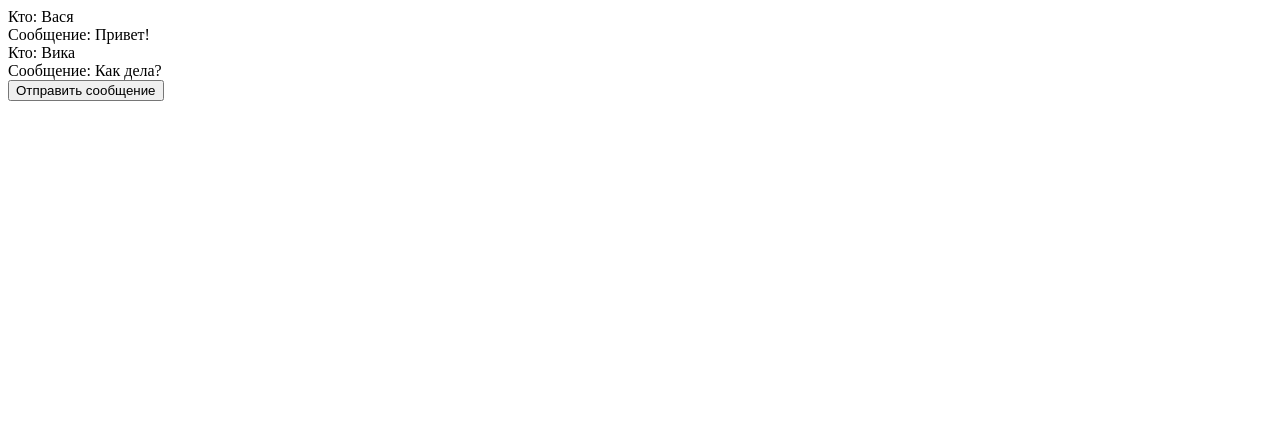
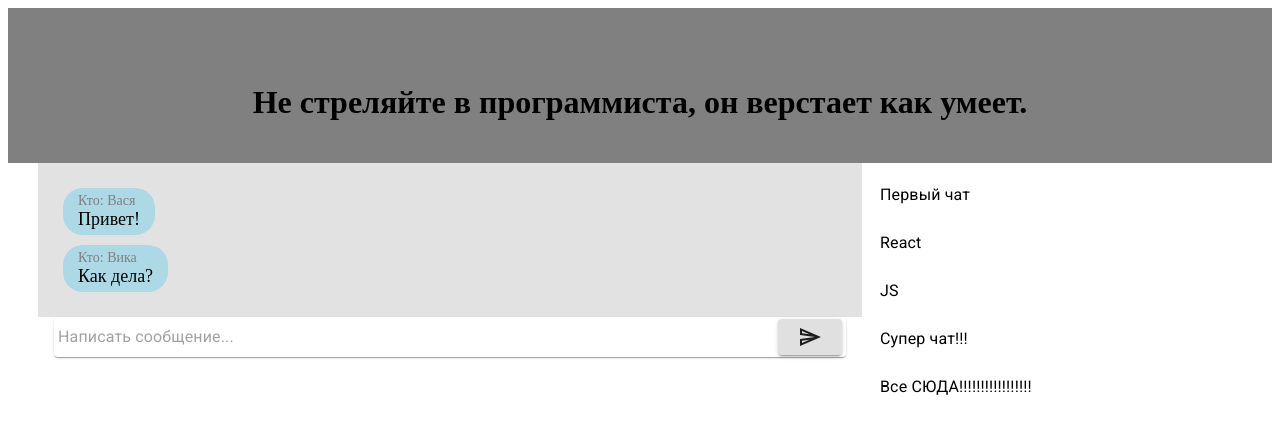
Before and after one commit to Legrank/reactjs, a React app: page / in a window 1280 px wide. Built offline with nearby package versions, Linux system fonts and the light colour scheme.

Commit message:
3-е задание

```diff
--- a/index.html
+++ b/index.html
@@ -5,7 +5,8 @@
     <meta name="viewport" content="width=device-width, initial-scale=1.0">
     <meta http-equiv="X-UA-Compatible" content="ie=edge">
     <title>Моё первое приложение</title>
-
+    <link rel="stylesheet" href="https://fonts.googleapis.com/css?family=Roboto:300,400,500,700&display=swap" />
+    <link rel="stylesheet" href="https://fonts.googleapis.com/icon?family=Material+Icons" />
 </head>
 <body>
     <div id="root"></div>
--- a/package.json
+++ b/package.json
@@ -23,9 +23,13 @@
     "@babel/plugin-proposal-class-properties": "^7.7.4",
     "@babel/preset-env": "^7.7.4",
     "@babel/preset-react": "^7.7.4",
+    "@material-ui/core": "^4.7.2",
+    "@material-ui/icons": "^4.5.1",
     "babel-loader": "^8.0.6",
+    "css-loader": "^3.3.0",
     "react": "^16.12.0",
     "react-dom": "^16.12.0",
+    "style-loader": "^1.0.1",
     "webpack": "^4.41.2",
     "webpack-cli": "^3.3.10",
     "webpack-dev-server": "^3.9.0"
--- /dev/null
+++ b/static_src/components/ChatItem.jsx
@@ -0,0 +1,13 @@
+import React, { Component } from 'react'
+import ListItem from '@material-ui/core/ListItem';
+import ListItemText from '@material-ui/core/ListItemText';
+
+export default class ChatItem extends Component {
+    render() {
+        return (
+            <ListItem button>
+                <ListItemText primary={this.props.text} />
+            </ListItem>
+        )
+    }
+}
--- /dev/null
+++ b/static_src/components/ChatList.jsx
@@ -0,0 +1,20 @@
+import React, { Component } from 'react'
+import List from '@material-ui/core/List';
+import ChatItem from './ChatItem'
+
+export default class ChatList extends Component {
+    state = {
+        chats: [{ text: "Первый чат" }, {text: "React" }, { text: "JS" }, { text: "Супер чат!!!" }, { text: "Все СЮДА!!!!!!!!!!!!!!!!!" },],
+    }
+    render() {
+        const chatElements = this.state.chats.map((chat, index) => (
+            <ChatItem key={index} text={chat.text} />));
+        return (
+            <div className='chat-list'>
+                <List component="nav" aria-label="main mailbox folders" classes={{ root: 'allwidth' }}>
+                    {chatElements}
+                </List>
+           </div>
+        )
+    }
+}
--- /dev/null
+++ b/static_src/components/Header.jsx
@@ -0,0 +1,11 @@
+import React, { Component } from 'react'
+
+export default class Header extends Component {
+    render() {
+        return (
+            <div className='heder'>
+                <h1>Не стреляйте в программиста, он верстает как умеет.</h1>
+            </div>
+        )
+    }
+}
--- /dev/null
+++ b/static_src/components/Layout.jsx
@@ -0,0 +1,18 @@
+import React, { Component } from 'react'
+import ChatList from './ChatList'
+import Heder from './Header'
+import MessageField from './MessageField'
+
+export default class Layout extends Component {
+    render() {
+        return (
+            <div>
+                <Heder></Heder>
+                <div className='chat'>
+                    <MessageField></MessageField>
+                    <ChatList></ChatList>
+                </div>
+            </div>
+        )
+    }
+}
--- a/static_src/components/Message.jsx
+++ b/static_src/components/Message.jsx
@@ -1,11 +1,12 @@
 import React, { Component } from 'react'
+import './message.css'
 
 export default class Message extends Component {
     render() {
         return (
-            <div>
-                <div>Кто: {this.props.autor}</div>
-                <div>Сообщение: {this.props.text}</div>
+            <div className='message' style={ { alignSelf: this.props.autor === 'Я' ? 'flex-end' : 'flex-start' } }>
+                <div className="message-sender">Кто: {this.props.autor}</div>
+                <div>{this.props.text}</div>
             </div>
         )
     }
--- a/static_src/components/MessageField.jsx
+++ b/static_src/components/MessageField.jsx
@@ -1,24 +1,48 @@
 import React, { Component } from 'react'
+import { makeStyles } from '@material-ui/core/styles';
+import {InputBase, Button, Paper} from '@material-ui/core'
+import SendIcon from '@material-ui/icons/SendOutlined'
 import Message from './Message'
 
 export default class MessageField extends Component {
     state = {
         messages: [{ autor: "Вася", text: "Привет!" }, { autor: "Вика", text: "Как дела?" }],
-        udate: false
+        udate: false,
+        input: '',
+    }
+
+    handleChange = (event) => {
+        this.setState({
+             input: event.target.value,
+             udate: false,
+        });
     };
 
-    handleClick = () => {
-        this.setState({
-            messages: [...this.state.messages, { autor: "Я", text: "Нормально" }],
-            udate: true
-        })
-    };
+    sendMessage = (message) => {
+        if (this.state.input) {
+            this.setState({
+                messages: [...this.state.messages, { autor: "Я", text: message }],
+                udate: true,
+                input: '',
+            })
+        }
+    }
+
+    handleClick = (message) => {
+        this.sendMessage(message)
+    }
+
+    handleKeyUp = (event, message) => {
+        if (event.keyCode === 13) { // Enter
+            this.sendMessage(message)
+        }
+    }
 
     componentDidUpdate() {
         if (this.state.udate) {
             setTimeout(() => {
                 this.setState({
-                    messages: [...this.state.messages, { autor: "Бот", text: "Я бот" }],
+                    messages: [...this.state.messages, { autor: "Бот", text: "Я бот "}],
                     udate: false
                 })
             }, 3000)
@@ -29,9 +53,21 @@ export default class MessageField extends Component {
         const messageElements = this.state.messages.map((message, index) => (
             <Message key={index} text={message.text} autor={message.autor} />));
 
-        return <div>
-            {messageElements}
-            <button onClick={this.handleClick}>Отправить сообщение</button>
+        return <div className="layout">
+            <div className="message-field">
+                {messageElements}
+            </div>
+            <Paper component="div" className='message-field_form' >
+                <InputBase placeholder="Написать сообщение..."
+                    fullWidth={true}
+                    onKeyUp={ event => this.handleKeyUp(event, this.state.input) }
+                    onChange={ this.handleChange }
+                    value={ this.state.input }/>
+                <Button variant="contained" onClick={() => this.handleClick(this.state.input)}>
+                    <SendIcon />
+                </Button>
+            </Paper>
         </div>
     }
 }
+//<button onClick={this.handleClick}></button>
--- /dev/null
+++ b/static_src/components/message.css
@@ -0,0 +1,55 @@
+.heder {
+    width: 100%;
+    height: 100px;
+    background-color: gray;
+    text-align: center;
+    padding: 55px 0 0;
+}
+.chat {
+    display: flex;
+    margin: 0 50px;
+}
+.chat-list {
+    width: 30%;
+    padding: 0 22px;
+}
+.message-field_form {
+    padding: 2px 4px;
+    display: flex;
+    width: 100%;
+}
+.allwidth {
+    width: 100%;
+}
+
+.message-field {
+    display: flex;
+    flex-direction: column;
+    background-color: #e2e2e2;
+    height: 50%;
+    width: 100%;
+    padding: 20px;
+    overflow-y: scroll;
+ }
+
+ .layout {
+    height: 100%;
+    width: 70%;
+    display: flex;
+    align-items: center;
+    justify-content: center;
+    flex-direction: column;
+ }
+
+ .message {
+    background-color: lightblue;
+    padding: 5px 15px;
+    border-radius: 20px;
+    font-size: 18px;
+    margin: 5px;
+ }
+
+ .message-sender {
+    color: gray;
+    font-size: 14px;
+ }
--- a/static_src/index.jsx
+++ b/static_src/index.jsx
@@ -1,6 +1,6 @@
 import React from 'react';
 import ReactDOM from 'react-dom';
-import App from './components/MessageField';
+import App from './components/Layout';
 
 ReactDOM.render(
    <App />,
--- a/webpack.config.js
+++ b/webpack.config.js
@@ -28,7 +28,11 @@ module.exports = {
                         }
                     ]
                 ]
-                }
+                },
+            },
+            {
+                test: /\.css$/,//npm install css-loader style-loader
+                loader: 'style-loader!css-loader',//подключаем стили
             },
         ],
     },
```
Also changed, not shown: 1 other file.
